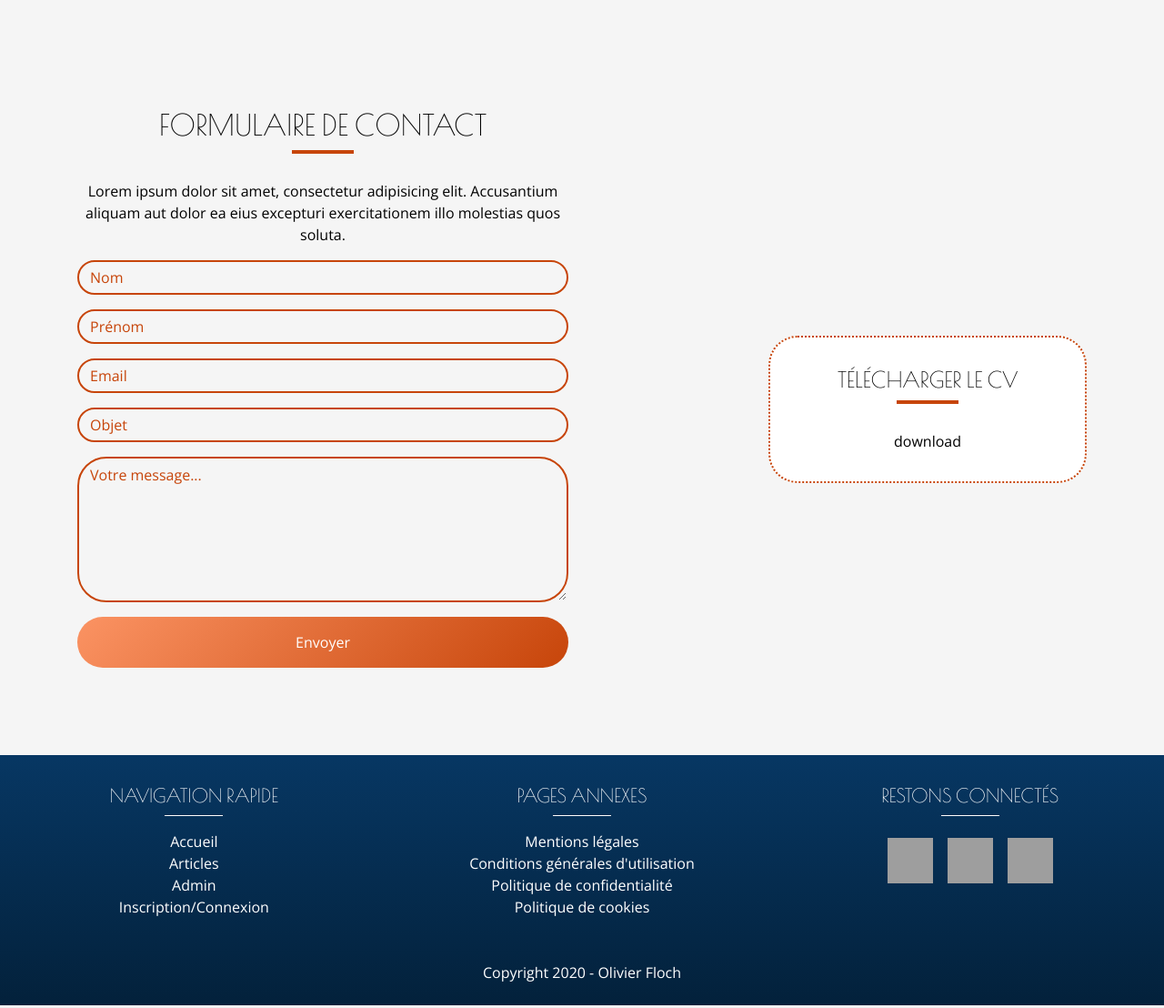
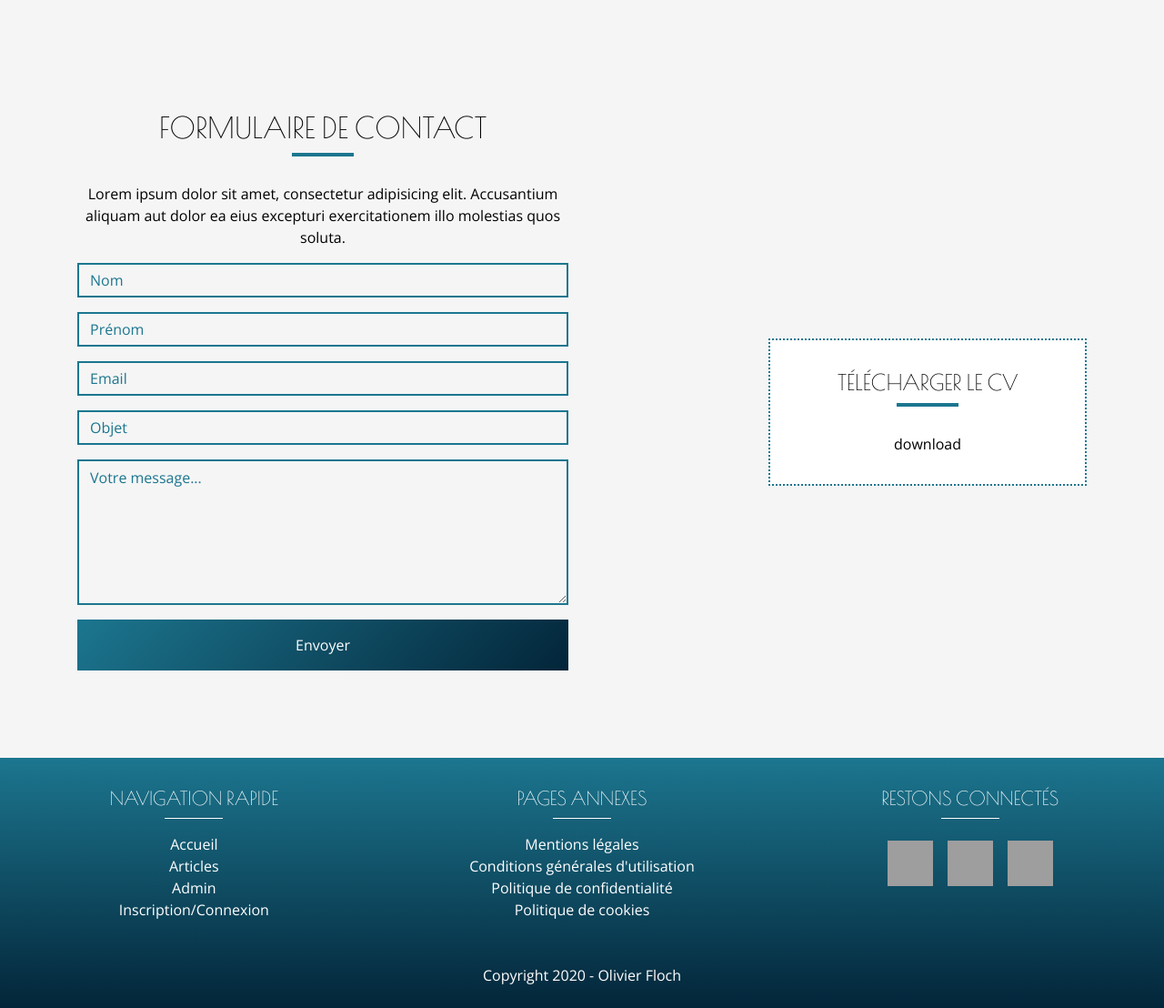
Before and after one commit to OlivierFL/blog, a PHP site: template templates/layout/index.html.twig in a window 1280 px wide. Shown: the part 1427-2535 px from the top of the page at 91% size. Run offline with PHP 8.4, Linux system fonts and the light colour scheme; the template is opened without the code that fills it, so the values that code supplies are empty; some libraries are stand-ins or nearby versions; grey boxes are pictures that could not be loaded.

Commit message:
Change colors and add generic images to templates

```diff
--- a/public/css/style.css
+++ b/public/css/style.css
@@ -49,7 +49,7 @@ a:focus {
 
 footer {
     color: #ffffff;
-    background-image: linear-gradient(#073763, #03213B);
+    background-image: linear-gradient(#1c768f, #032539);
     padding: 1rem;
 }
 
@@ -64,7 +64,7 @@ footer {
 
 /* Bootstrap override */
 .bg-dark {
-    background-color: #0F4B81 !important;
+    background-color: #1c768f !important;
 }
 
 .navbar-dark .navbar-nav .nav-link {
@@ -83,20 +83,20 @@ footer {
 }
 
 .btn-primary {
-    background-image: linear-gradient(135deg, #fb9363, #c7450a);
+    background-image: linear-gradient(135deg, #1c768f, #032539);
     border: none;
     color: #ffffff;
-    border-radius: 2rem;
+    border-radius: 0;
 }
 
 .btn-primary:hover, .btn-primary:active, .btn-primary:focus {
-    background-image: linear-gradient(135deg, rgba(251, 147, 99, 0.8), rgba(199, 69, 10, 0.81));
+    background-image: linear-gradient(135deg, rgba(28, 118, 143, 0.8), rgba(3, 37, 57, 0.81));
     background-color: transparent;
     border: none;
     color: #ffffff;
-    border-radius: 2rem;
+    border-radius: 0;
     transition: none;
-    box-shadow: 0 0 8px -0.3rem #c7450a;
+    box-shadow: 0 0 8px -0.3rem #1c768f;
 }
 
 .btn-primary:not(:disabled):not(.disabled).active:focus, .btn-primary:not(:disabled):not(.disabled):active:focus, .show > .btn-primary.dropdown-toggle:focus {
@@ -105,20 +105,28 @@ footer {
 }
 
 .form-control {
-    border: 2px solid #c7450a;
-    border-radius: 2rem;
+    border: 2px solid #1c768f;
+    border-radius: 0;
     background-color: transparent;
-    color: #c7450a;
+    color: #1c768f;
 }
 
 .form-control::placeholder {
-    color: #c7450a;
+    color: #1c768f;
 }
 
 .form-control:focus {
-    border: 2px solid #c7450a;
-    box-shadow: 0 0 8px -0.2rem #c7450a;
-    color: #c7450a;
+    border: 2px solid #1c768f;
+    box-shadow: 0 0 8px -0.2rem #1c768f;
+    color: #1c768f;
+}
+
+
+.form-signin {
+    width: 100%;
+    max-width: 330px;
+    padding: 15px;
+    margin: auto;
 }
 
 .custom-select {
@@ -150,7 +158,7 @@ footer {
 }
 
 .hero-img {
-    background-image: linear-gradient(rgba(0, 0, 0, 0.2), rgba(0, 0, 0, 0.5)), url("../img/hero-img.jpg");
+    background-image: linear-gradient(rgba(0, 0, 0, 0.2), rgba(0, 0, 0, 0.5)), url("../img/ilya-pavlov-OqtafYT5kTw-unsplash.jpg");
     height: 80vh;
     background-position: center;
     background-repeat: no-repeat;
@@ -188,13 +196,13 @@ footer {
 }
 
 .bg-orange {
-    background-color: rgba(199, 69, 10, 0.51);
+    background-color: rgba(28, 118, 143, 0.51);
 }
 
 .card-dotted-border {
     color: #000000;
-    border: 2px dotted #c7450a;
-    border-radius: 2rem;
+    border: 2px dotted #1c768f;
+    border-radius: 0;
     padding: 2rem;
 }
 
@@ -202,7 +210,7 @@ footer {
     box-shadow: 0 0 20px -10px #03213B;
     border-radius: 10px;
     background-image: linear-gradient(30deg, #4777a3, #0F4C81);
-    background-color: #4777a3;
+    background-color: #1c768f;
     color: #ffffff;
 }
 
@@ -214,15 +222,15 @@ footer {
     border-radius: 10px 10px 0 0;
 }
 
-.separator-orange {
+.separator-blue {
     width: 4em;
-    border: 2px solid #c7450a;
+    border: 2px solid #1c768f;
     margin: 0.5rem auto 1.8rem auto;
 }
 
-.separator-orange-left {
+.separator-blue-left {
     width: 6em;
-    border: 2px solid #c7450a;
+    border: 2px solid #1c768f;
     margin: 1rem 0 1rem 0;
 }
 
--- a/templates/layout/_nav.html.twig
+++ b/templates/layout/_nav.html.twig
@@ -1,5 +1,5 @@
 <header>
-  <nav class="navbar navbar-expand-sm navbar-dark bg-dark py-0">
+  <nav class="navbar navbar-expand-sm navbar-dark bg-dark py-3">
     <a class="navbar-brand ml-4" href="/">Accueil</a>
     <button class="navbar-toggler ml-auto" type="button" data-toggle="collapse" data-target="#navmenu"
             aria-controls="navmenu" aria-expanded="false" aria-label="Toggle navigation">
--- a/templates/layout/index.html.twig
+++ b/templates/layout/index.html.twig
@@ -7,7 +7,7 @@
 {% block body %}
   <div class="hero-img">
     <div class="hero-text text-center">
-      <h1>Accueil</h1>
+      <h1>Olivier Floch</h1>
       <hr class="separator-white">
       <h2>Développeur PHP/Symfony</h2>
     </div>
@@ -15,7 +15,7 @@
   <div class="container">
     <section class="m-60 text-center">
       <h2>À propos</h2>
-      <hr class="separator-orange">
+      <hr class="separator-blue">
       <p>Lorem ipsum dolor sit amet, consectetur adipisicing elit. A, at blanditiis corporis dolore dolores
         excepturi itaque, mollitia odit, optio quaerat quidem reiciendis totam veniam? A, quo, vel. Ab
         accusantium adipisci asperiores cumque debitis dolorum ea earum et eveniet, id in iure magnam minima
@@ -25,11 +25,11 @@
     </section>
     <section class="m-60 text-center">
       <h2>Les dernières news</h2>
-      <hr class="separator-orange">
-      <div class="row justify-content-around">
+      <hr class="separator-blue">
+      <div class="row justify-content-between">
         <article class="col-lg-4 col-md-6 p-3 mb-3 articles">
           <a href="/posts/1">
-            <img class="img-fluid img-news" src="img/ai-nhan-H2MvVcxoeeA-unsplash_1.jpg" alt="Actualité 1">
+            <img class="img-fluid img-news" src="img/andy-holmes-webyw4NsFPg-unsplash.jpg" alt="Actualité 1">
             <div class="hero-text bg-orange p-4">
               <h3>Post 1</h3>
               <p>Lire plus</p>
@@ -38,7 +38,7 @@
         </article>
         <article class="col-lg-4 col-md-6 p-3 mb-3 articles">
           <a href="/posts/2">
-            <img class="img-fluid img-news" src="img/nils-schirmer-aZQcT5RdnfU-unsplash_1.jpg" alt="Actualité 2">
+            <img class="img-fluid img-news" src="img/christopher-gower-m_HRfLhgABo-unsplash.jpg" alt="Actualité 2">
             <div class="hero-text bg-orange p-4">
               <h3>Post 2</h3>
               <p>Lire plus</p>
@@ -47,7 +47,7 @@
         </article>
         <article class="col-lg-4 col-md-6 p-3 mb-3 articles">
           <a href="/posts/3">
-            <img class="img-fluid img-news" src="img/robert-bye-4hcpIbqQM8c-unsplash_1.jpg" alt="Actualité 3">
+            <img class="img-fluid img-news" src="img/emile-perron-xrVDYZRGdw4-unsplash.jpg" alt="Actualité 3">
             <div class="hero-text bg-orange p-4">
               <h3>Post 3</h3>
               <p>Lire plus</p>
@@ -59,7 +59,7 @@
     <section class="my-5 text-center row justify-content-center align-items-center">
       <div class="col-lg-6">
         <h2>Formulaire de contact</h2>
-        <hr class="separator-orange">
+        <hr class="separator-blue">
         <p>Lorem ipsum dolor sit amet, consectetur adipisicing elit. Accusantium aliquam aut dolor ea eius excepturi
           exercitationem illo molestias quos soluta.</p>
         <form class="mb-5" action="#" method="post">
@@ -90,7 +90,7 @@
         <div class="card card-dotted-border">
           <div class="card-body">
             <h3>Télécharger le CV</h3>
-            <hr class="separator-orange">
+            <hr class="separator-blue">
             <a href="#" class="black">download</a>
           </div>
         </div>
--- a/templates/layout/post.html.twig
+++ b/templates/layout/post.html.twig
@@ -13,7 +13,7 @@
   </div>
   <div class="container">
     <section class="m-60 text-center">
-      <hr class="separator-orange">
+      <hr class="separator-blue">
       <p class="text-justify">Lorem ipsum dolor sit amet, consectetur adipisicing elit. A, at blanditiis corporis
         dolore dolores
         excepturi itaque, mollitia odit, optio quaerat quidem reiciendis totam veniam? A, quo, vel. Ab
```
Also changed, not shown: templates/layout/posts.html.twig (+5 -5 lines), public/img/andy-holmes-webyw4NsFPg-unsplash.jpg (added), public/img/christopher-gower-m_HRfLhgABo-unsplash.jpg (added), public/img/emile-perron-xrVDYZRGdw4-unsplash.jpg (added), public/img/ilya-pavlov-OqtafYT5kTw-unsplash.jpg (added), 1 other file.
